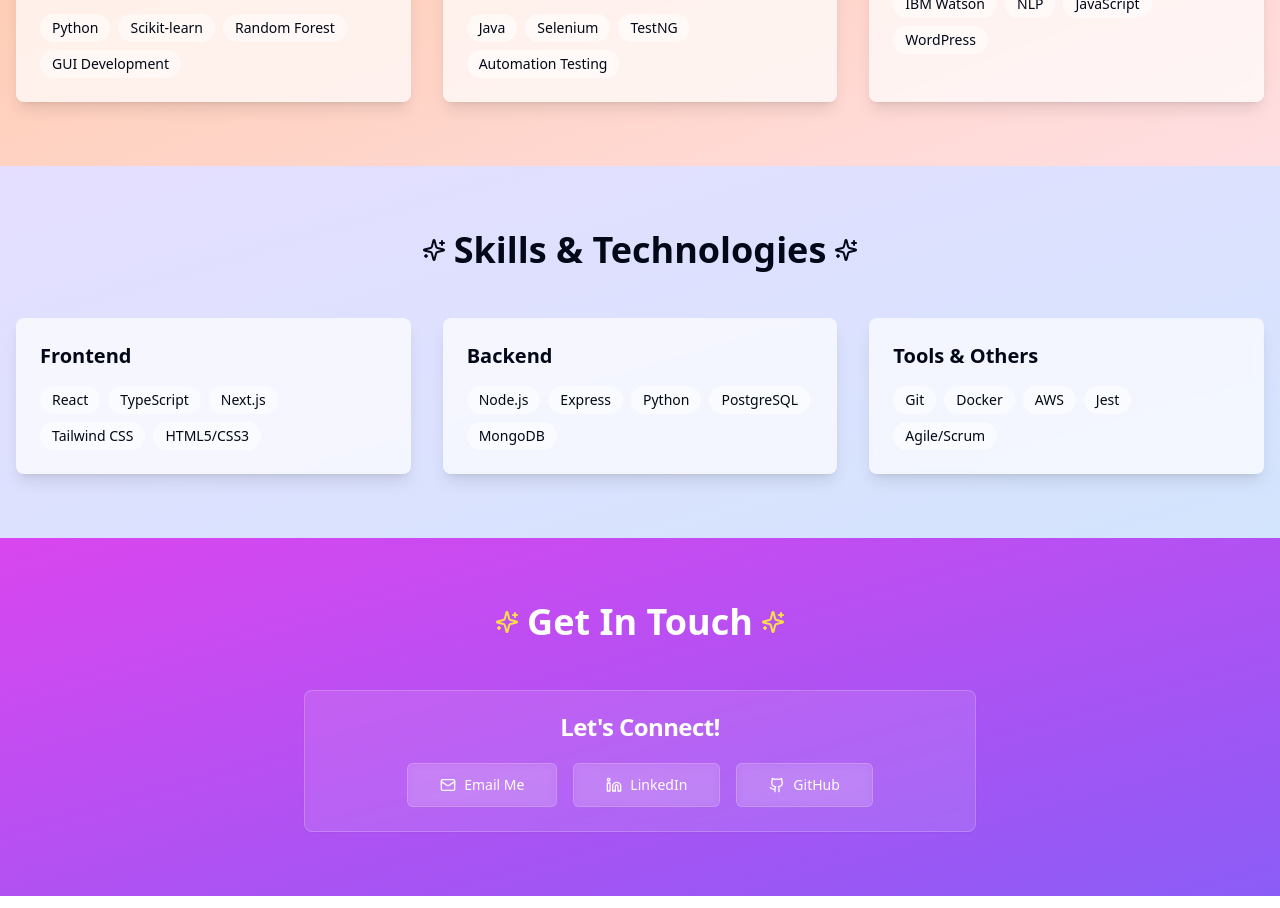
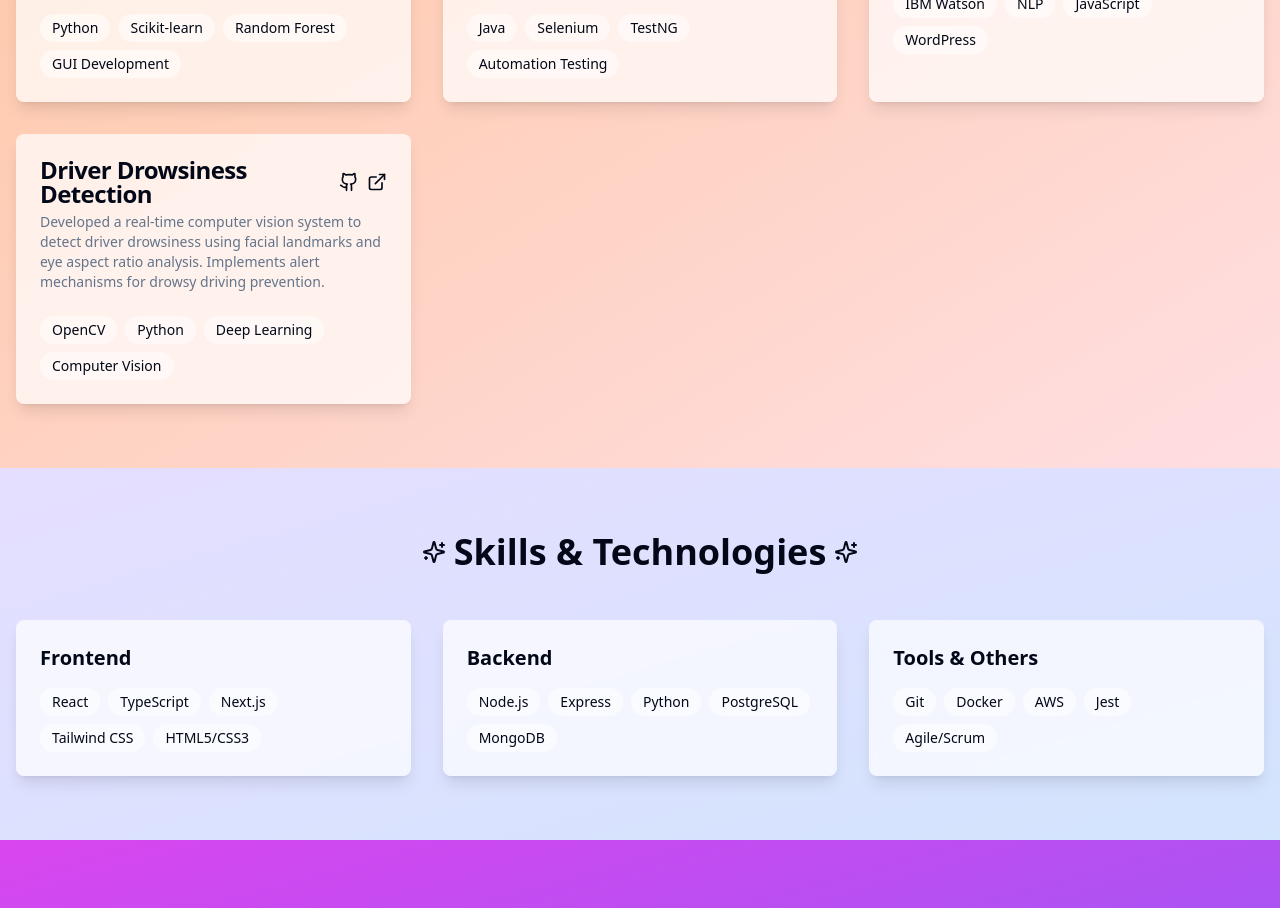
Before and after one commit to neel1304/recruiter-friendly-portfolio, a React (Vite) app: page / in a window 1280 px wide. Shown: the part 1120-2028 px from the top of the page. Built offline with nearby package versions, Linux system fonts and the light colour scheme.

Commit message:
Add driver drowsiness detection project
Incorporated a new project titled "Driver Drowsiness Detection" using computer vision into the existing projects list.
[skip gpt_engineer]

```diff
--- a/src/components/Projects.tsx
+++ b/src/components/Projects.tsx
@@ -1,5 +1,5 @@
 import { Card, CardContent, CardDescription, CardHeader, CardTitle } from "./ui/card";
-import { ExternalLink, Github, Bot, Database, Brain } from "lucide-react";
+import { ExternalLink, Github, Bot, Database, Brain, Eye } from "lucide-react";
 
 const projects = [
   {
@@ -22,6 +22,13 @@ const projects = [
     tech: ["IBM Watson", "NLP", "JavaScript", "WordPress"],
     github: "https://github.com/neel1304/Florence-Chatbot",
     live: "https://github.com/neel1304/Florence-Chatbot",
+  },
+  {
+    title: "Driver Drowsiness Detection",
+    description: "Developed a real-time computer vision system to detect driver drowsiness using facial landmarks and eye aspect ratio analysis. Implements alert mechanisms for drowsy driving prevention.",
+    tech: ["OpenCV", "Python", "Deep Learning", "Computer Vision"],
+    github: "https://github.com/neel1304/driver-drowsiness-detection",
+    live: "https://github.com/neel1304/driver-drowsiness-detection",
   },
 ];
 
```
